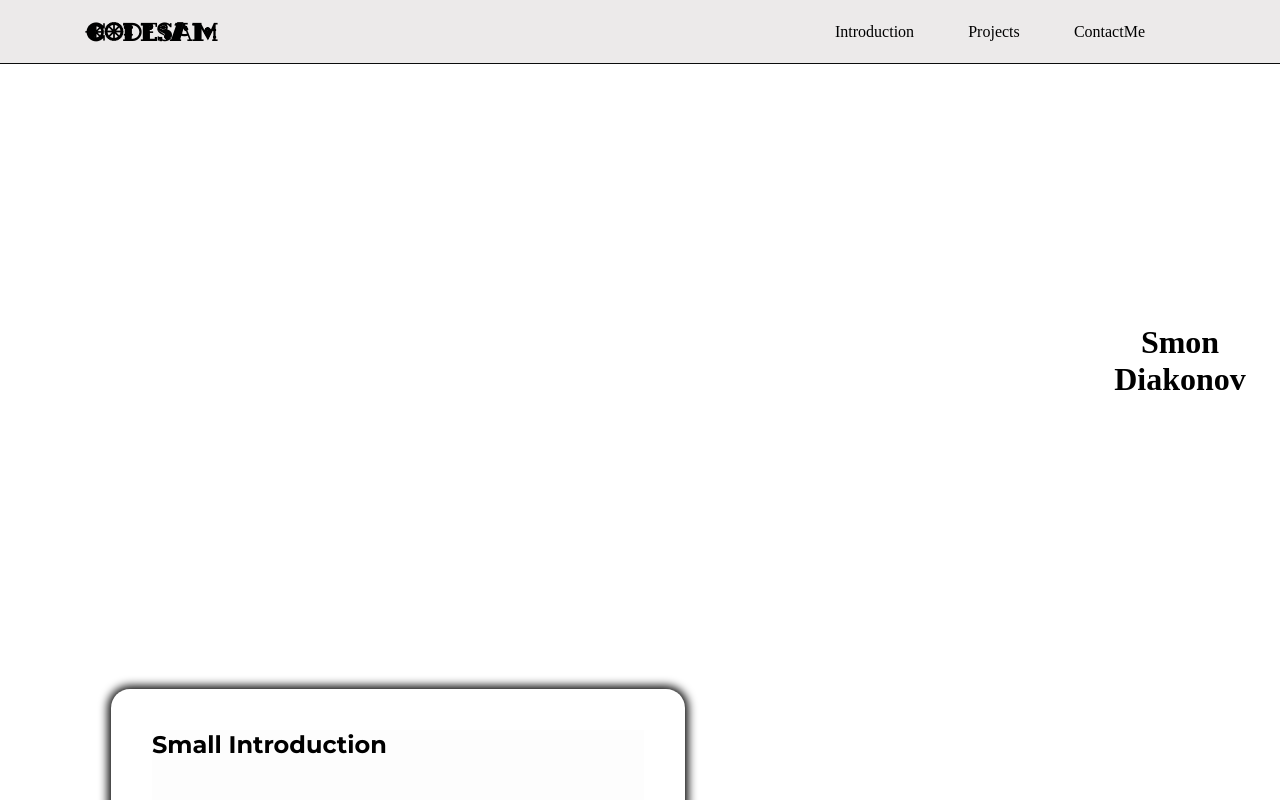
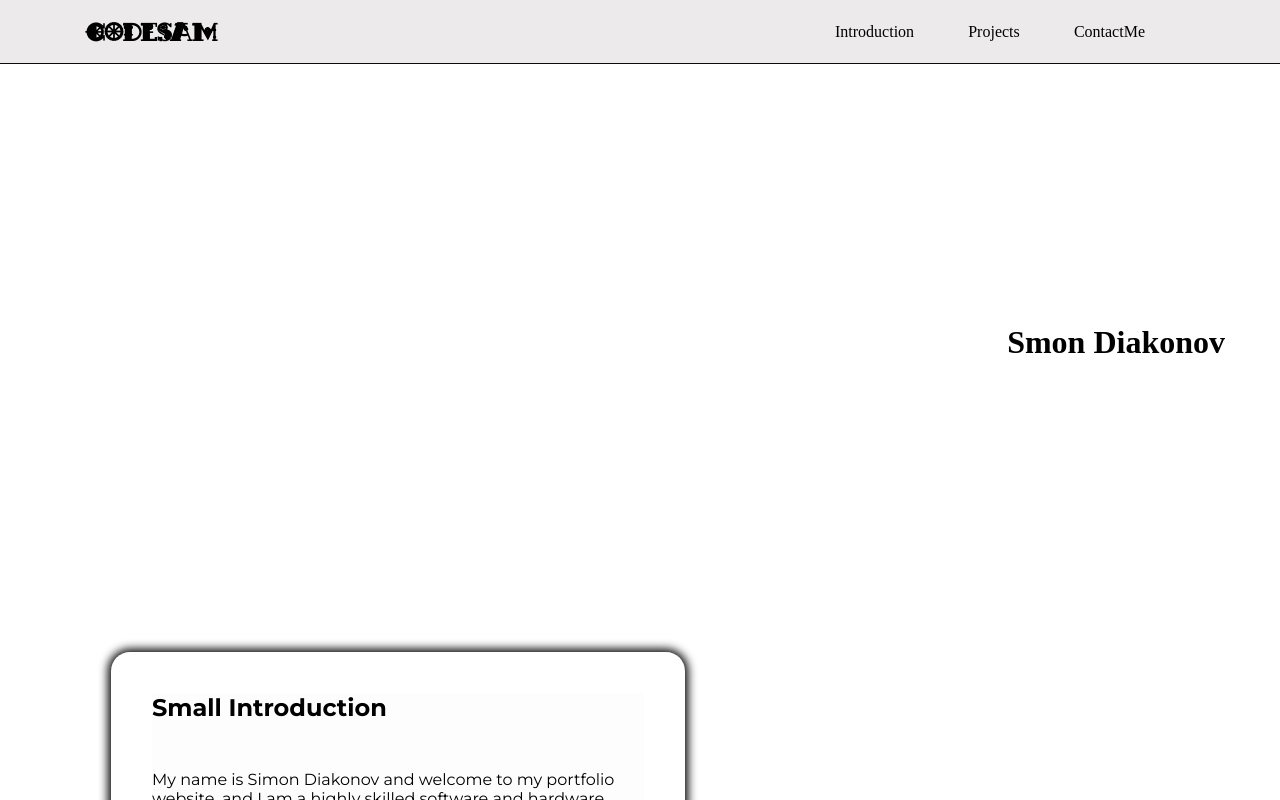
Before and after one commit to dontdoithere/MyWebsite, a React (Vite) app: page / in a window 1280 px wide. Shown: the top 800 px of the page. Built offline with nearby package versions, Linux system fonts and the light colour scheme.

Commit message:
insex.css was changed

```diff
--- a/src/index.css
+++ b/src/index.css
@@ -18,13 +18,13 @@
 
 
   #header-name {
-    position: relative;
     margin: 0;
-    margin-left: 1080px;
-    text-align: center;
     padding-top: 260px;
     padding-bottom: 260px;
     font-family: 'Monster';
+    display: flex;
+    justify-content: right;
+    padding-right: 55px;
   }
 
   #introduction {
```
